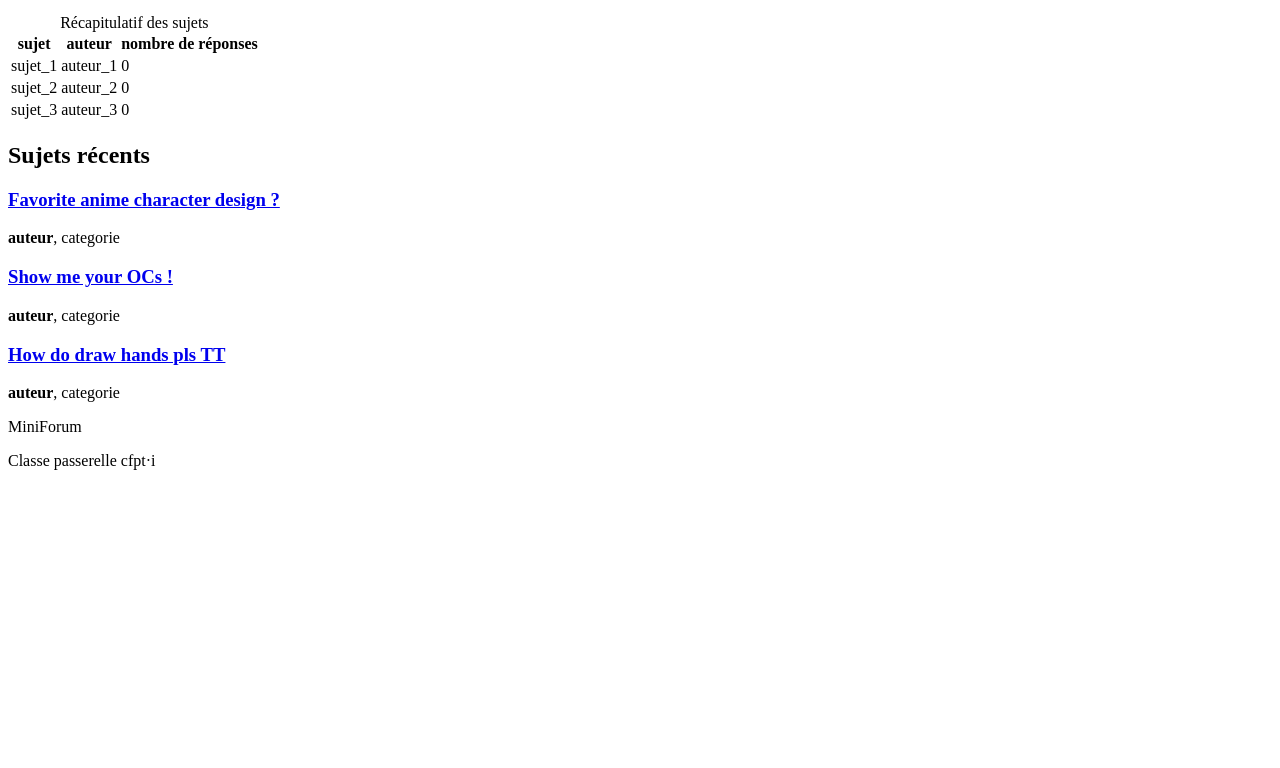
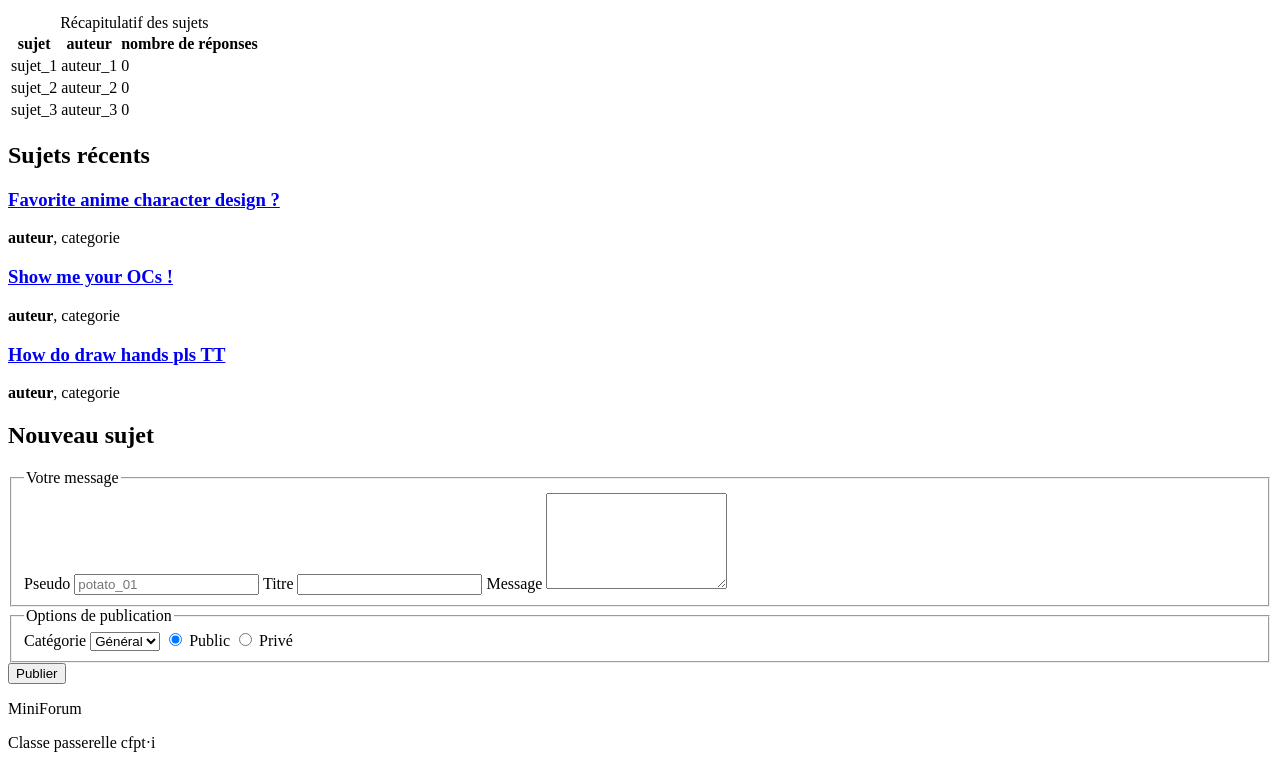
Before and after one commit to qingPng/miniforum, a plain HTML site: page index.html in a window 1280 px wide. Shown: the part 210-978 px from the top of the page. Before the commit the page ends 800 px from the top, so only its background shows below. Drawn offline with Linux system fonts and the light colour scheme.

Commit message:
formulaire de creation de sujet

```diff
--- a/index.html
+++ b/index.html
@@ -63,6 +63,34 @@
                 <p></p>
             </article>
         </section>
+        <section>
+            <h2>Nouveau sujet</h2>
+            <form action ="/topics" method = "post">
+                <fieldset>
+                    <legend>Votre message</legend>
+                    <label for = "pseudo">Pseudo</label>
+                    <input type = "text" id ="pseudo" name = "pseudo" required placeholder="potato_01">
+                    <label for = "titre">Titre</label>
+                    <input type = "text" id = "titre" name ="titre" required maxlength="80">
+                    <label for ="message">Message</label>
+                    <textarea id = "message" name ="message" required rows = "6" maxlength="500"></textarea>
+                </fieldset>
+                <fieldset>
+                    <legend>Options de publication </legend>
+                    <label for ="categorie">Catégorie</label>
+                    <select id = "categorie" name = "categorie">
+                        <option value = "general">Général</option>
+                        <option value = "aide">Aide</option>
+                        <option value = "projets">Projets</option>
+                    </select>
+                    <input type = "radio" id = "public" name = "visibilite" value ="public" checked>
+                    <label for ="public">Public</label>
+                    <input type ="radio" id ="private" name ="visibilite" value ="private">
+                    <label for ="private">Privé</label>
+                </fieldset>
+                <button type ="submit">Publier</button>
+            </form>
+        </section>
     </main>
 
     <footer>
```
